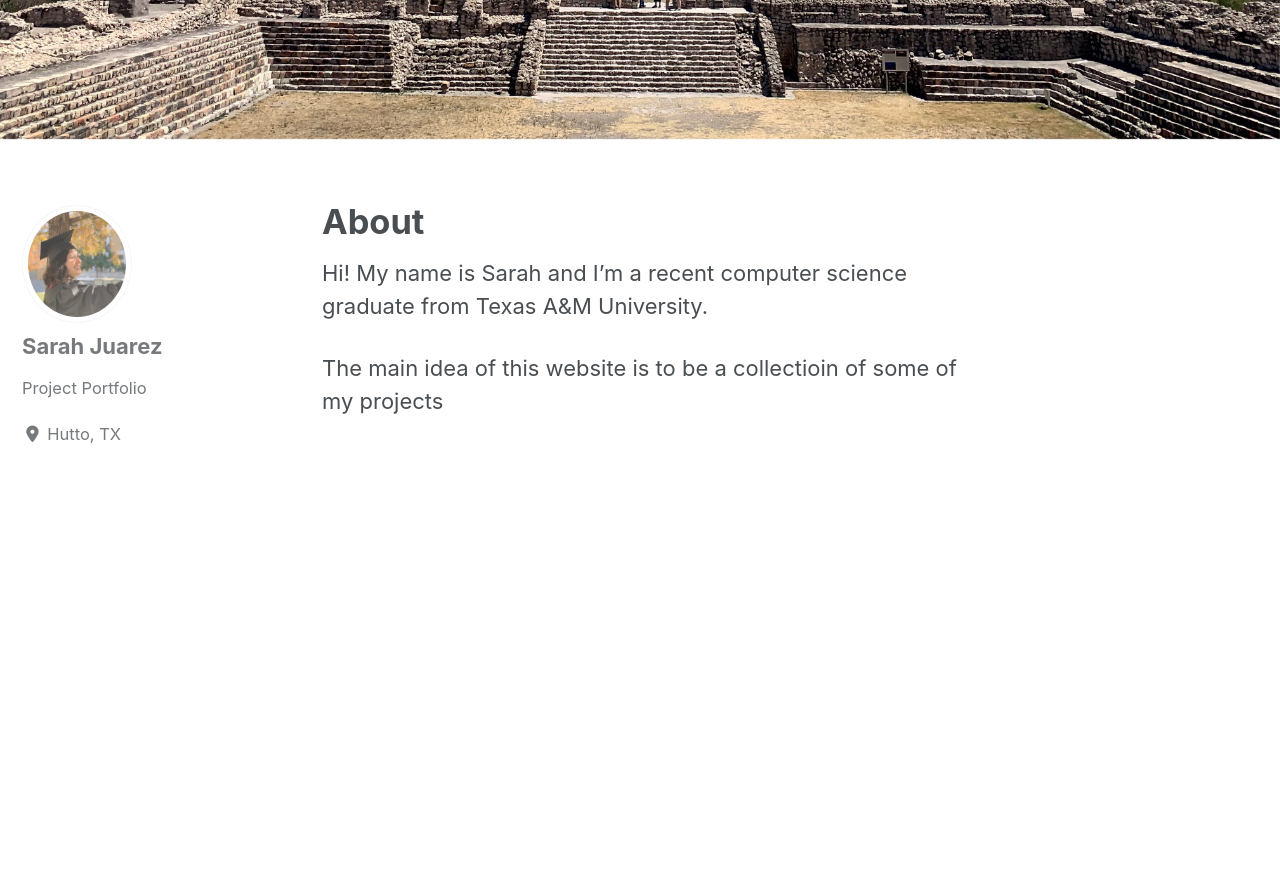
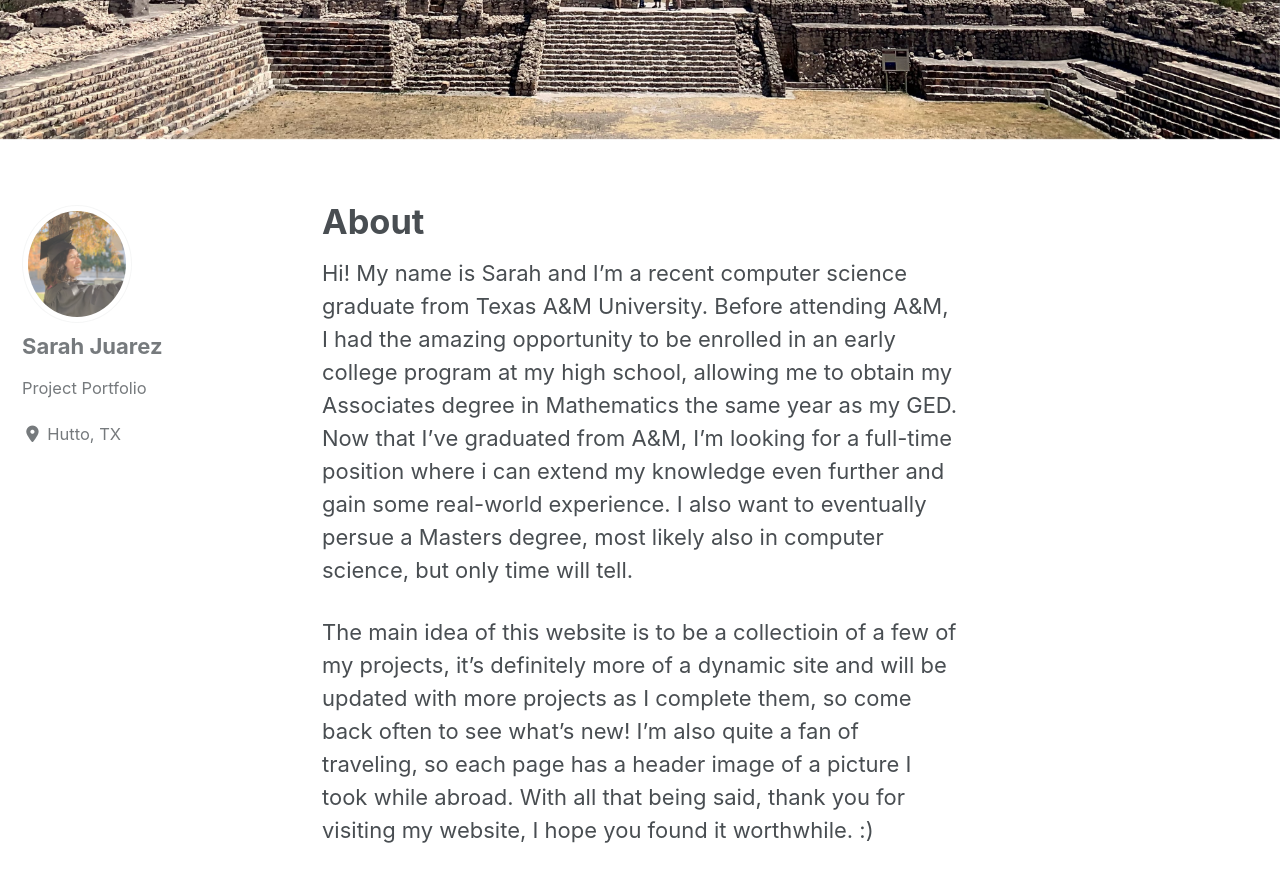
Before and after one commit to sarahajuarez11/sarahajuarez11.github.io, a Jekyll site: the page built from _pages/about.md, in a window 1280 px wide and 900 px high, scrolled down 376 px. Shown: the top 882 px of the window. Built offline with Jekyll 4.4.1, drawn with Linux system fonts in a browser that asks for light colours; cached includes are drawn as plain includes; nearby versions of some CDN libraries.

Commit message:
Update about.md

```diff
--- a/_pages/about.md
+++ b/_pages/about.md
@@ -6,5 +6,13 @@ header:
 ---
 
 Hi! My name is Sarah and I'm a recent computer science graduate from Texas A&M University.
+Before attending A&M, I had the amazing opportunity to be enrolled in an early college program
+at my high school, allowing me to obtain my Associates degree in Mathematics the same year as my GED.
+Now that I've graduated from A&M, I'm looking for a full-time position where i can extend my knowledge
+even further and gain some real-world experience. I also want to eventually persue a Masters degree, most
+likely also in computer science, but only time will tell.
 
-The main idea of this website is to be a collectioin of some of my projects
+The main idea of this website is to be a collectioin of a few of my projects, it's definitely more of a dynamic site
+and will be updated with more projects as I complete them, so come back often to see what's new! I'm also quite a fan
+of traveling, so each page has a header image of a picture I took while abroad. With all that being said, thank you for
+visiting my website, I hope you found it worthwhile. :)
```
